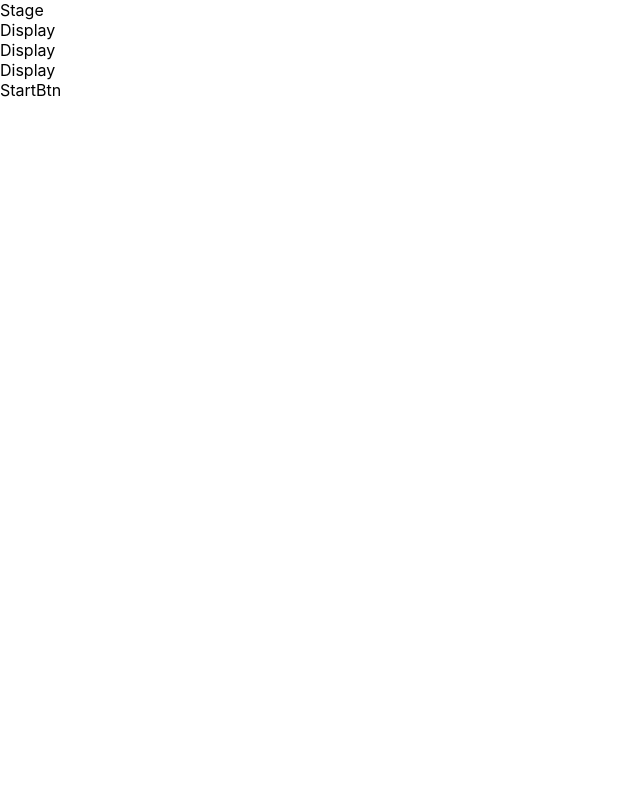
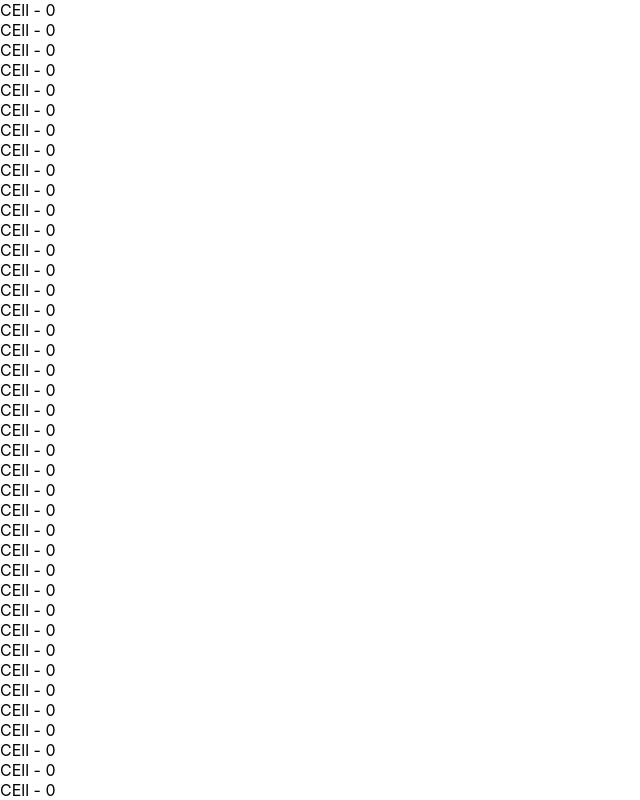
Before and after one commit to nissacG/react-hooks-tetris, a React (Create React App) app: page / in a window 1280 px wide. Shown: the top 800 px of the page, without its empty margins (0-640 px from the left). Built offline with nearby package versions, Linux system fonts and the light colour scheme.

Commit message:
update stage typing and map over stage prop to produce all cells
need to style still

```diff
--- a/src/components/Stage.tsx
+++ b/src/components/Stage.tsx
@@ -3,12 +3,18 @@ import styled from 'styled-components'
 import Cell from './Cell'
 
 interface StageProps {
-  stage: string[]
+  stage: [string, number][][]
 }
 
 const Stage: FC<StageProps> = ({ stage }) => (
   <StyledStage>
-    Stage
+    {
+      stage.map((row: any[]) => (
+        row.map((cell: any[], index: number ) => (
+          <Cell key={index} type={cell[0]} />
+        ))
+      ))
+    }
   </StyledStage>
 )
 
```
